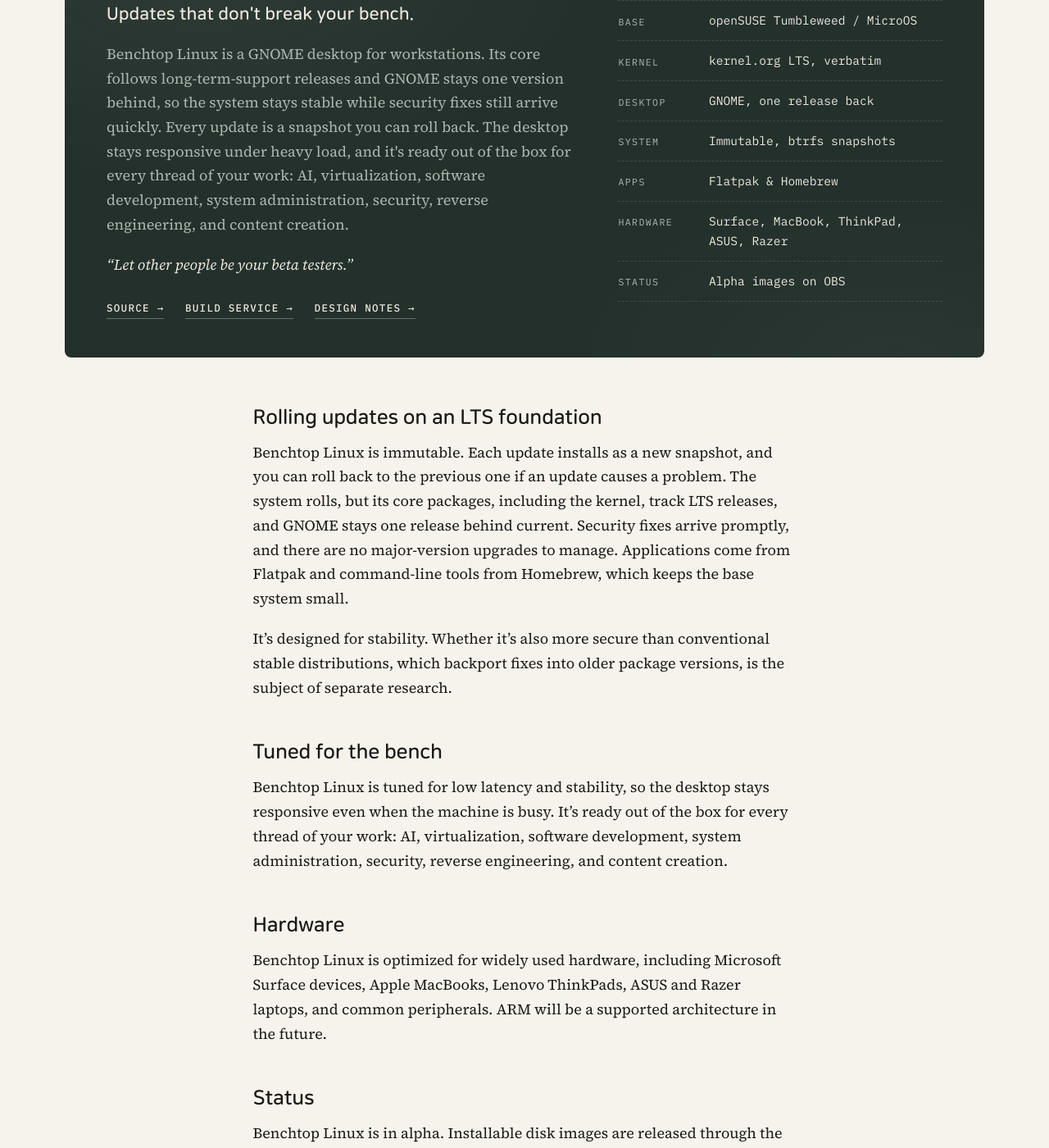
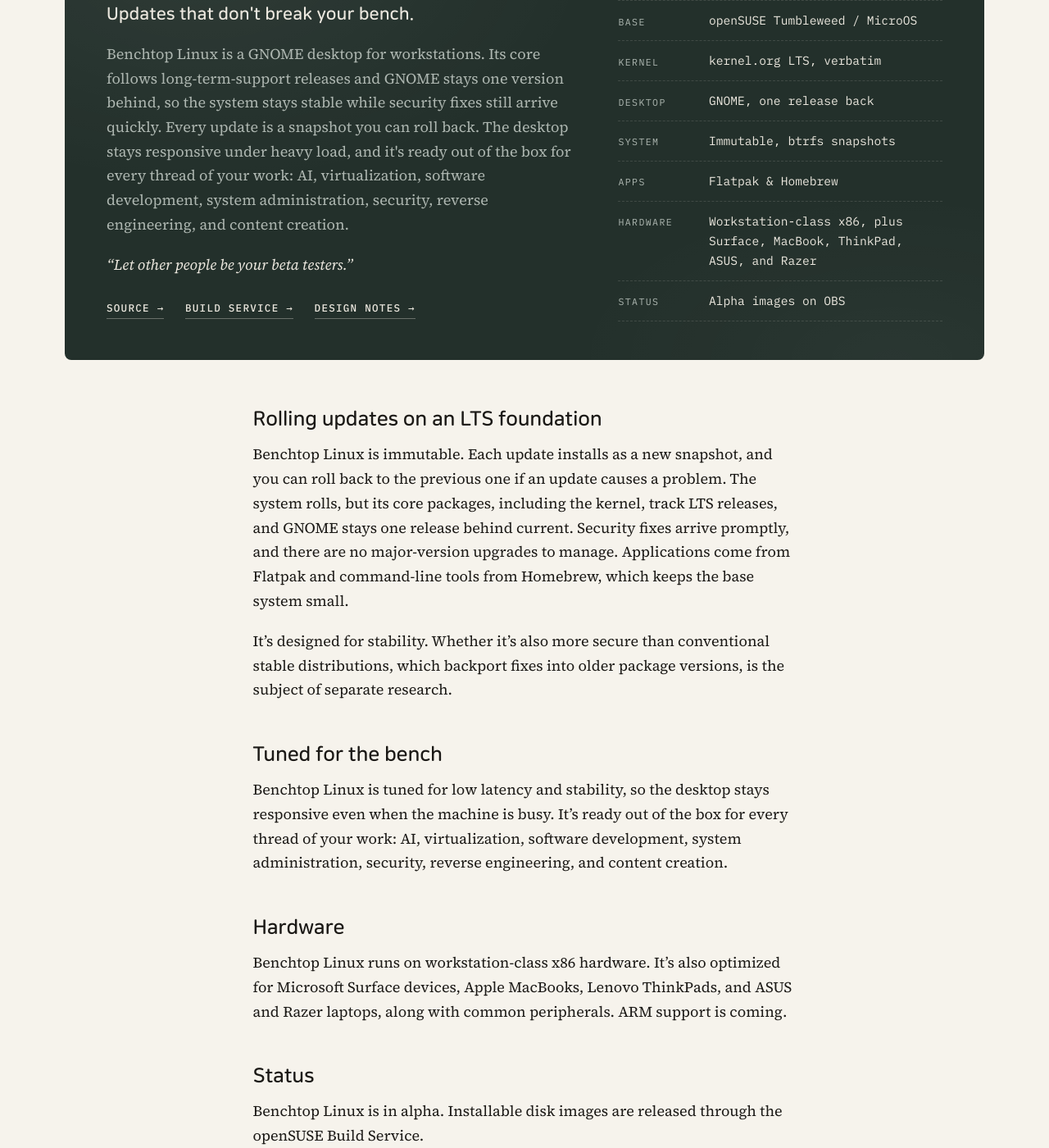
Before and after one commit to TechnicompLabs/technicomplabs.github.io, a Jekyll site: the page built from _pages/benchtop.md, in a window 1280 px wide and 1400 px high, scrolled down 492 px. Shown: the whole window at 82% size. Built offline with Jekyll 4.4.1, drawn with Linux system fonts in a browser that asks for light colours.

Commit message:
Hardware: x86 workstations first, named laptop families in addition

```diff
--- a/_includes/benchtop.html
+++ b/_includes/benchtop.html
@@ -17,7 +17,7 @@
     <div><dt>Desktop</dt><dd>GNOME, one release back</dd></div>
     <div><dt>System</dt><dd>Immutable, btrfs snapshots</dd></div>
     <div><dt>Apps</dt><dd>Flatpak &amp; Homebrew</dd></div>
-    <div><dt>Hardware</dt><dd>Surface, MacBook, ThinkPad, ASUS, Razer</dd></div>
+    <div><dt>Hardware</dt><dd>Workstation-class x86, plus Surface, MacBook, ThinkPad, ASUS, and Razer</dd></div>
     <div><dt>Status</dt><dd>Alpha images on OBS</dd></div>
   </dl>
 </section>
--- a/_pages/benchtop.md
+++ b/_pages/benchtop.md
@@ -28,7 +28,7 @@ Benchtop Linux is tuned for low latency and stability, so the desktop stays resp
 
 ## Hardware
 
-Benchtop Linux is optimized for widely used hardware, including Microsoft Surface devices, Apple MacBooks, Lenovo ThinkPads, ASUS and Razer laptops, and common peripherals. ARM will be a supported architecture in the future.
+Benchtop Linux runs on workstation-class x86 hardware. It's also optimized for Microsoft Surface devices, Apple MacBooks, Lenovo ThinkPads, and ASUS and Razer laptops, along with common peripherals. ARM support is coming.
 
 ## Status
 
```
